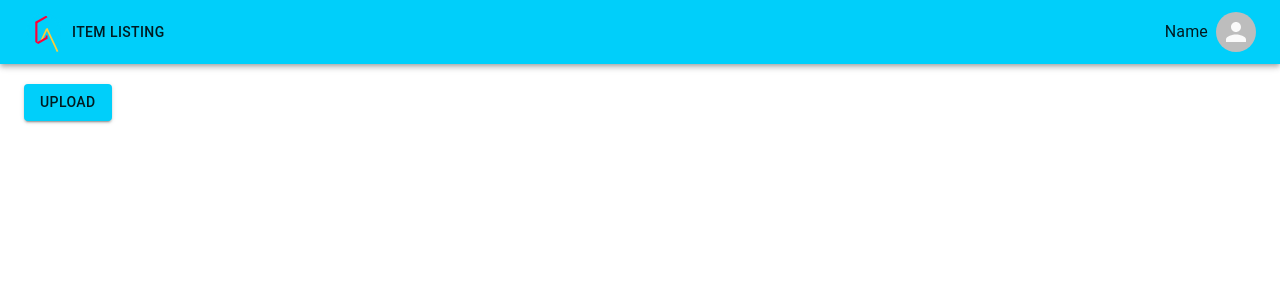
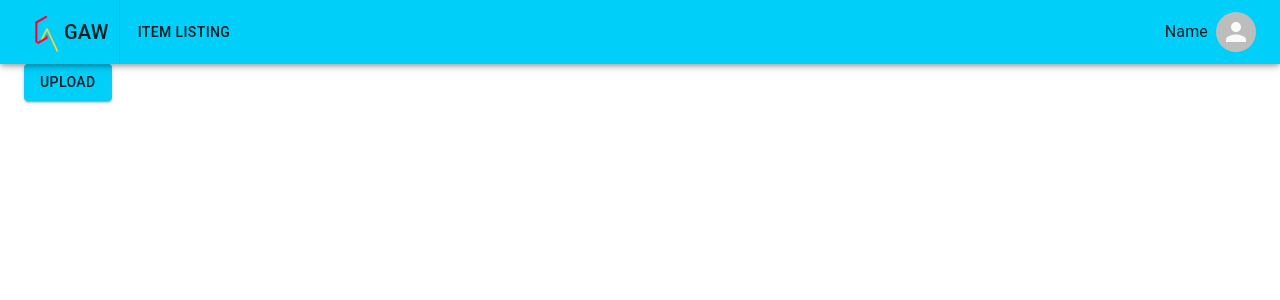
Before and after one commit to LeongXianJun/GAW, a React (Create React App) app: page /ItemListing in a window 1280 px wide. Shown: the top 300 px of the page. Built offline with nearby package versions, Linux system fonts and the light colour scheme.

Commit message:
add website name in NavBar Logo

```diff
--- a/src/views/Common/NavBar/DesktopView.tsx
+++ b/src/views/Common/NavBar/DesktopView.tsx
@@ -1,8 +1,6 @@
 import React, { useMemo } from 'react'
-import { Button } from '@material-ui/core'
+import { Button, Divider } from '@material-ui/core'
 import { Link } from 'react-router-dom'
-
-import { ReactComponent as Logo } from '../../../resources/images/logo.svg'
 
 type Props = {
   links: {
@@ -24,7 +22,7 @@ const DesktopView: React.FC<Props> = ({ links }) => {
 
   return (
     <>
-      <Logo width={40} height={40} />
+      <Divider orientation="vertical" flexItem light style={{ marginLeft: 10, marginRight: 10 }} />
       {buttons}
     </>
   )
--- a/src/views/Common/NavBar/MobileView.tsx
+++ b/src/views/Common/NavBar/MobileView.tsx
@@ -62,7 +62,6 @@ const MobileView: React.FC<Props> = ({ links }) => {
       >
         {choices}
       </Drawer>
-      <Logo width={40} height={40} />
     </>
   )
 }
--- a/src/views/Common/NavBar/index.tsx
+++ b/src/views/Common/NavBar/index.tsx
@@ -6,15 +6,19 @@ import {
   Container,
   Grid,
   Hidden,
+  Slide,
   Toolbar,
   Typography,
   useMediaQuery,
+  useScrollTrigger,
   useTheme,
 } from '@material-ui/core'
 import { Link } from 'react-router-dom'
 
 import DesktopView from './DesktopView'
 import MobileView from './MobileView'
+
+import { ReactComponent as Logo } from '../../../resources/images/logo.svg'
 
 const links = [
   {
@@ -26,6 +30,7 @@ const links = [
 const NavBar: React.FC = () => {
   const theme = useTheme()
   const fullScreen = useMediaQuery(theme.breakpoints.down('xs'))
+  const trigger = useScrollTrigger()
 
   const [isLogin] = useState(false)
 
@@ -34,7 +39,6 @@ const NavBar: React.FC = () => {
       return <Link to={`/LoginRegistration`}>{`Login / Register`}</Link>
     } else {
       return (
-        <Box style={{ marginLeft: 'auto' }}>
         <Grid container spacing={1} alignItems={`center`}>
           <Hidden xsDown>
             <Grid item>
@@ -45,20 +49,27 @@ const NavBar: React.FC = () => {
             <Avatar alt={`Name Profile Picture`} style={{ width: 40, height: 40 }} />
           </Grid>
         </Grid>
-        </Box>
       )
     }
   }, [isLogin])
 
   return (
-    <AppBar position="static" style={{ marginBottom: 20 }}>
+    <>
+      <Slide in={!trigger}>
+        <AppBar>
           <Container>
             <Toolbar disableGutters>
-          {fullScreen ? <MobileView links={links} /> : <DesktopView links={links} />}
-          {RightContent}
+              {fullScreen && <MobileView links={links} />}
+              <Logo width={40} height={40} />
+              <Typography variant="h6">{`GAW`}</Typography>
+              {!fullScreen && <DesktopView links={links} />}
+              <Box style={{ marginLeft: 'auto' }}>{RightContent}</Box>
             </Toolbar>
           </Container>
         </AppBar>
+      </Slide>
+      <Toolbar />
+    </>
   )
 }
 
```
Lines whose indentation alone changed are shown as unchanged.
